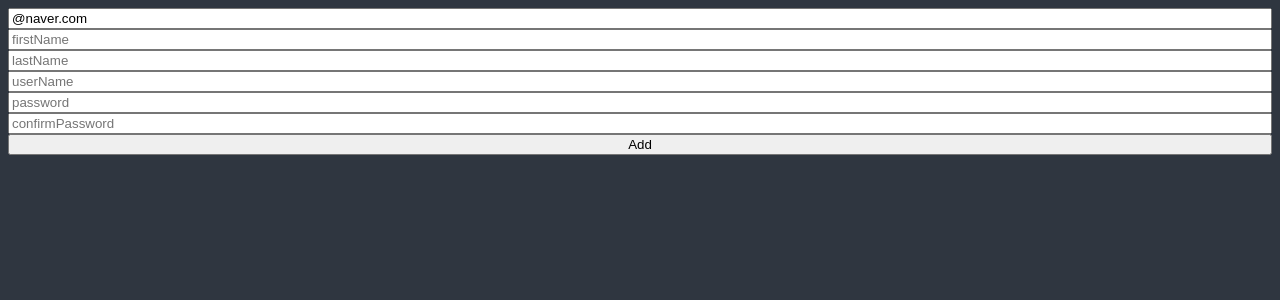
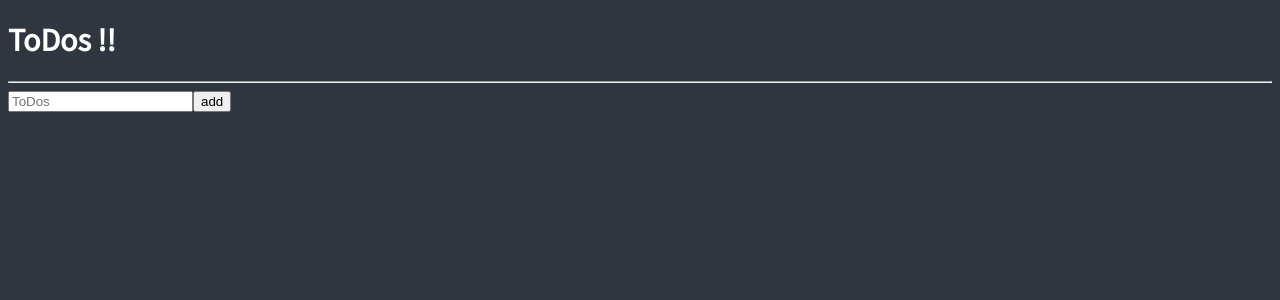
Before and after one commit to jsk1107/TIL, a React (Create React App) app in the folder reactjs-masterclass/: page / in a window 1280 px wide. Shown: the top 300 px of the page. Built offline with nearby package versions, Linux system fonts and the light colour scheme.

Commit message:
TodoList ReCoil

```diff
--- a/reactjs-masterclass/src/TodoList.tsx
+++ b/reactjs-masterclass/src/TodoList.tsx
@@ -1,75 +1,20 @@
 import { useForm } from "react-hook-form";
+import { useRecoilState, useRecoilValue } from "recoil";
+import { toDoState } from "./atom";
+import CreateToDo from "./components/CreateToDo";
+import ToDo from "./components/ToDo";
 
-interface IForm {
-    email: string;
-    firstName: string;
-    lastName: string;
-    userName: string;
-    password: string;
-    confirmPassword: string;
-    extraError: string;
-}
 
 function TodoList() {
-    const { register, handleSubmit, setError, formState: { errors } } = useForm<IForm>({
-        defaultValues: {
-            email: "@naver.com"
-        }
-    });
-    console.log(errors);
-    const onValid = (data: IForm) => {
-        if (data.password !== data.confirmPassword) {
-            setError("confirmPassword", { message: "Password art not Same!!" }, { shouldFocus: true })
-        }
-        setError("extraError", { message: "Server offline." })
-    }
+    const toDos = useRecoilValue(toDoState);
     return <div>
-        <form style={{ display: "flex", flexDirection: "column" }}
-            onSubmit={handleSubmit(onValid)} >
-            <input {...register("email", {
-                required: "email is required",
-                pattern: {
-                    value: /^[A-Za-z0-9._%+-]+@naver.com$/,
-                    message: "Only naver.com emails allowed."
-                }
-            })} placeholder="Email" />
-            <span>
-                {errors?.email?.message}
-            </span>
-            <input {...register("firstName", {
-                required: "FistName is required",
-                minLength: {
-                    value: 5,
-                    message: "frstName is too short"
-                },
-                validate: {
-                    noJSK: ((current) => current.includes("jsk") ? "No jsk allowed" : true),
-                    noQQQ: ((current) => current.includes("qqq") ? "No qqq allowed" : true)
-                }
-            })}
-                placeholder="firstName" />
-            <span>
-                {errors?.firstName?.message}
-            </span>
-            <input {...register("lastName", { required: "lastName is required" })} placeholder="lastName" />
-            <span>
-                {errors?.lastName?.message}
-            </span>
-            <input {...register("userName", { required: "userName is required" })} placeholder="userName" />
-            <span>
-                {errors?.userName?.message}
-            </span>
-            <input {...register("password", { required: "password is required" })} placeholder="password" />
-            <span>
-                {errors?.password?.message}
-            </span>
-            <input {...register("confirmPassword", { required: "password is required" })} placeholder="confirmPassword" />
-            <span>
-                {errors?.confirmPassword?.message}
-            </span>
-            <button> Add </button>
-            <span>{errors?.extraError?.message}</span>
-        </form>
+        <h1> ToDos !!</h1>
+        <hr />
+
+        <CreateToDo />
+        <ul>
+            {toDos.map((toDo) => <ToDo key={toDo.id} {...toDo} />)}
+        </ul>
     </div>
 }
 
--- /dev/null
+++ b/reactjs-masterclass/src/atom.tsx
@@ -0,0 +1,16 @@
+import { atom } from "recoil";
+
+
+export interface IToDo {
+    text: string;
+    id: number;
+    category: "TODO" | "DOING" | "DONE"
+}
+
+
+export const toDoState = atom<IToDo[]>(
+    {
+        key: "toDo",
+        default: []
+    }
+)
--- /dev/null
+++ b/reactjs-masterclass/src/components/CreateToDo.tsx
@@ -0,0 +1,24 @@
+import { useForm } from "react-hook-form";
+import { useSetRecoilState } from "recoil";
+import { toDoState } from "../atom";
+
+
+interface IForm {
+    toDo: string
+}
+
+
+function CreateToDo() {
+    const setToDos = useSetRecoilState(toDoState);
+    const { register, handleSubmit, setValue } = useForm<IForm>();
+    const onValid = ({ toDo }: IForm) => {
+        setToDos((prevToDos) => [{ text: toDo, category: "TODO", id: Date.now() }, ...prevToDos])
+        setValue("toDo", "")
+    }
+    return <form onSubmit={handleSubmit(onValid)}>
+        <input {...register("toDo", { required: "write a to-do" })} placeholder="ToDos" />
+        <button> add </button>
+    </form>
+}
+
+export default CreateToDo;
--- /dev/null
+++ b/reactjs-masterclass/src/components/ToDo.tsx
@@ -0,0 +1,19 @@
+import { IToDo } from "../atom";
+
+function ToDo({ text, category }: IToDo) {
+    const onClick = (newCategory: IToDo["category"]) => {
+        console.log(newCategory)
+    }
+    return (
+        <li>
+            <span>
+                {text}
+            </span>
+            {category !== "TODO" && <button onClick={() => onClick("TODO")}>TODO</button>}
+            {category !== "DOING" && <button onClick={() => onClick("DOING")}>DOING</button>}
+            {category !== "DONE" && <button onClick={() => onClick("DONE")}>DONE</button>}
+        </li>
+    );
+}
+
+export default ToDo;
```
